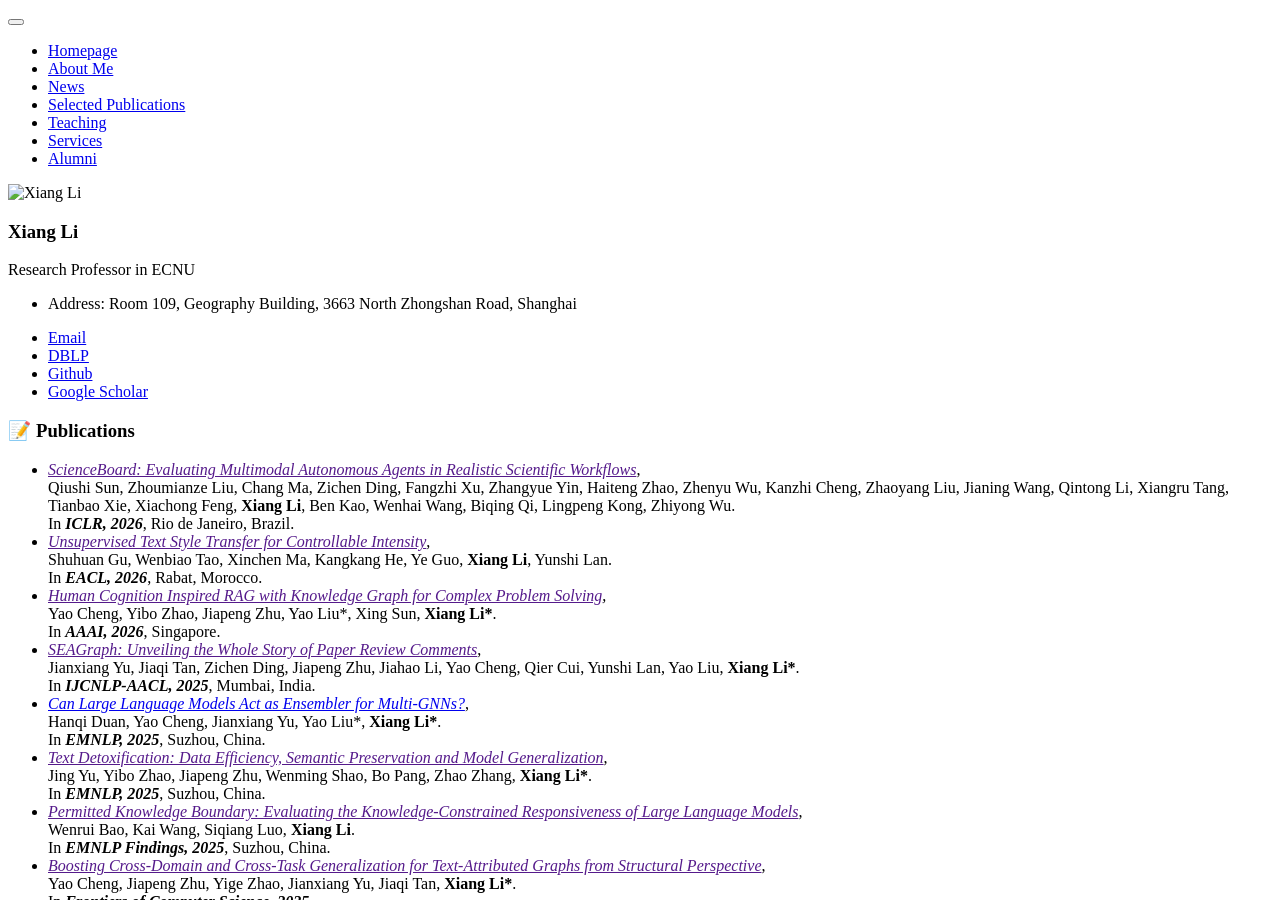
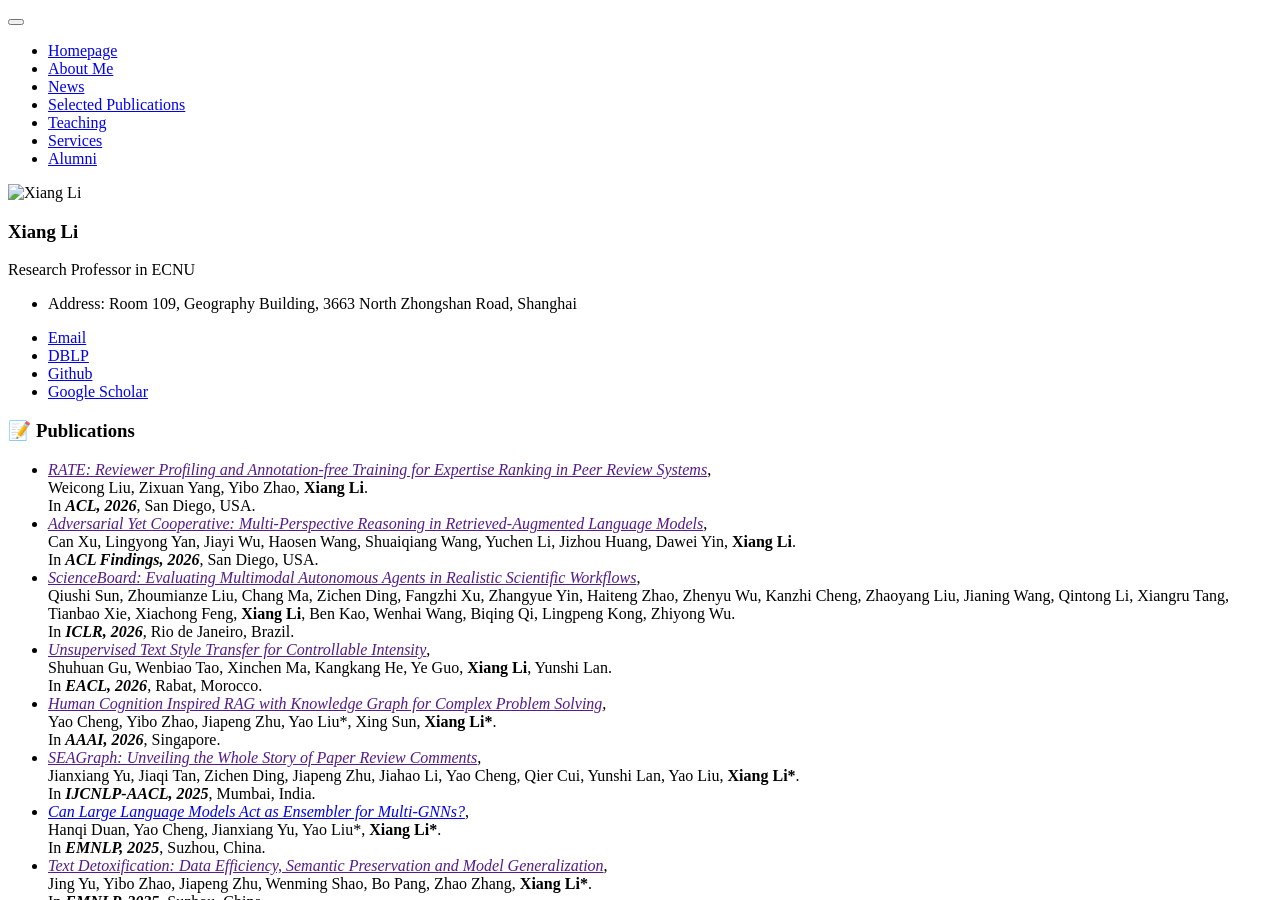
Before and after one commit to lixiang3776/lixiang3776.github.io, a Jekyll site: the page built from _pages/includes/pub.md, in a window 1280 px wide and 900 px high. Built offline with Jekyll 4.4.1, drawn with Linux system fonts in a browser that asks for light colours; our own code applies the rules of GitHub Pages for plain Markdown files.

Commit message:
update
update

```diff
--- a/_pages/includes/pub.md
+++ b/_pages/includes/pub.md
@@ -2,6 +2,18 @@
 
 
 <ul>
+    <li>
+	<a href=""><i>RATE: Reviewer Profiling and Annotation-free Training for Expertise Ranking in Peer Review Systems</i></a>,<br>
+       Weicong Liu, Zixuan Yang, Yibo Zhao, <b>Xiang Li</b>. <br>
+        In <b><i>ACL, 2026</i></b>, San Diego, USA.
+		<br>
+	</li>
+    <li>
+	<a href=""><i>Adversarial Yet Cooperative: Multi-Perspective Reasoning in Retrieved-Augmented Language Models</i></a>,<br>
+       Can Xu, Lingyong Yan, Jiayi Wu, Haosen Wang, Shuaiqiang Wang, Yuchen Li, Jizhou Huang, Dawei Yin, <b>Xiang Li</b>. <br>
+        In <b><i>ACL Findings, 2026</i></b>, San Diego, USA.
+		<br>
+	</li>
     <li>
 	<a href=""><i>ScienceBoard: Evaluating Multimodal Autonomous Agents in Realistic Scientific Workflows</i></a>,<br>
        Qiushi Sun, Zhoumianze Liu, Chang Ma, Zichen Ding, Fangzhi Xu, Zhangyue Yin, Haiteng Zhao, Zhenyu Wu, Kanzhi Cheng, Zhaoyang Liu, Jianing Wang, Qintong Li, Xiangru Tang, Tianbao Xie, Xiachong Feng, <b>Xiang Li</b>, Ben Kao, Wenhai Wang, Biqing Qi, Lingpeng Kong, Zhiyong Wu. <br>
```
Also changed, not shown: _pages/includes/alumni.md (+2 -0 lines).
